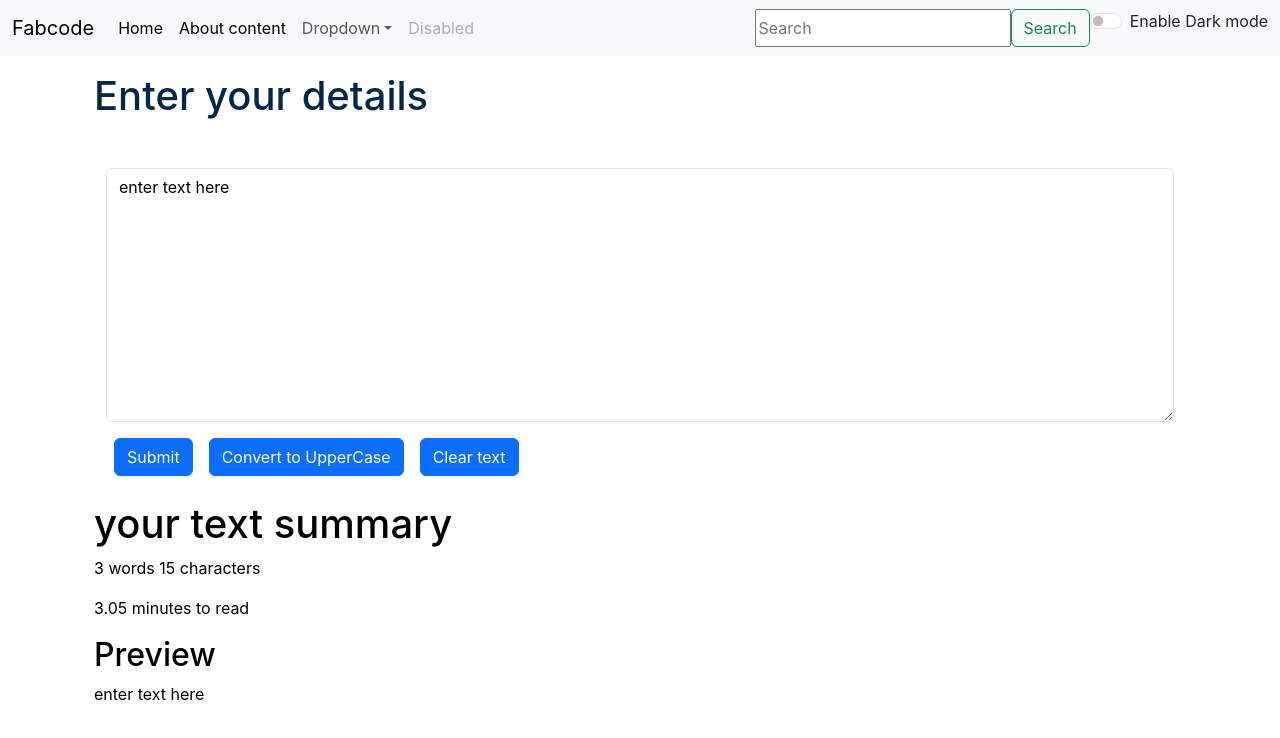
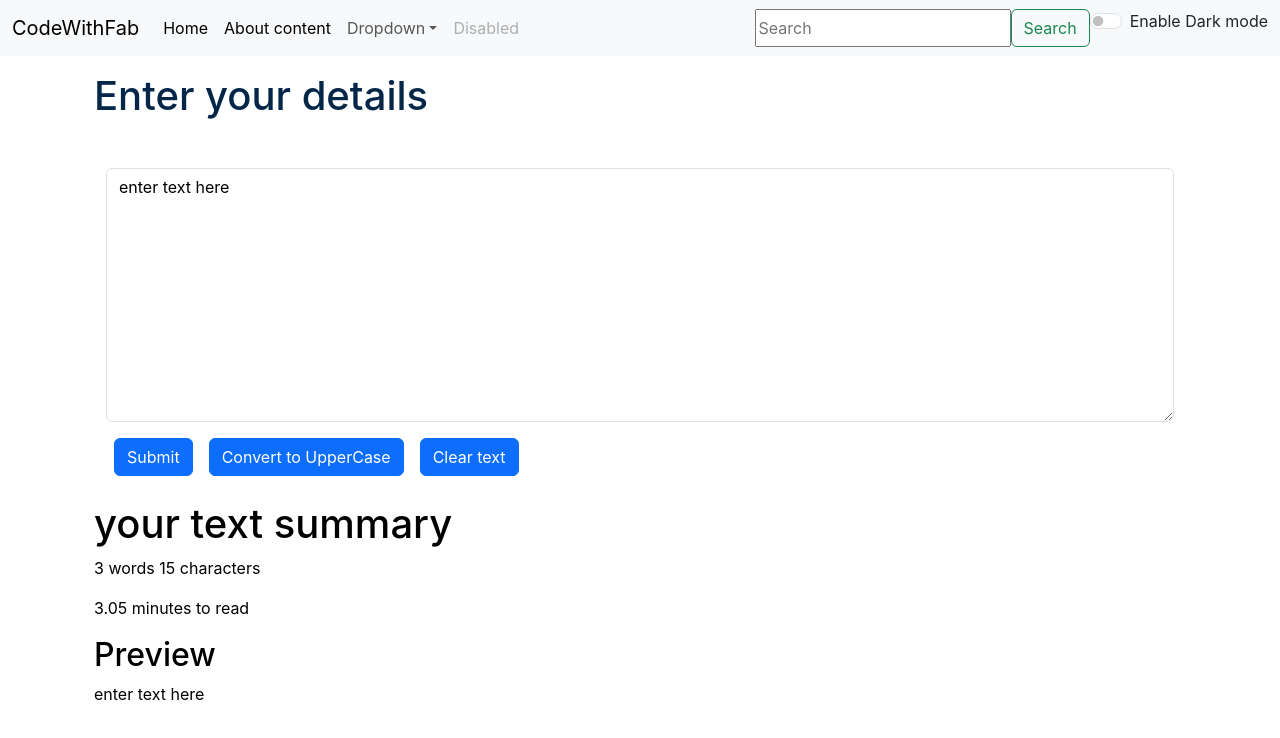
Before and after one commit to FabihaAtique/Learn-React-with-me-, a React (Create React App) app in the folder my_app3/: page / in a window 1280 px wide. Shown: the top 738 px of the page. Built offline with nearby package versions, Linux system fonts and the light colour scheme.

Commit message:
alerts in textform

```diff
--- a/my_app3/src/App.js
+++ b/my_app3/src/App.js
@@ -44,7 +44,7 @@ function App() {
         {/* i can use this component for other projects  */}
         {/* taking props for the title  */}
         <Navbar
-          title="Fabcode"
+          title="CodeWithFab"
           AboutText="About content"
           Mode={Mode}
           togglemode={togglemode}
@@ -54,7 +54,7 @@ function App() {
         <Routes> {/* Use Routes instead of Switch */}
         {/* exact is used so that there is exact matching  */}
             <Route exact path="/about" element={<About />} />
-            <Route exact path="/" element={<Textform heading="Enter your details " Mode={Mode} />} />
+            <Route exact path="/" element={<Textform showAlert={showAlert} heading="Enter your details " Mode={Mode} />} />
         </Routes>
         </div>
       </Router>
--- a/my_app3/src/components/Textform.js
+++ b/my_app3/src/components/Textform.js
@@ -8,6 +8,7 @@ export default function Textform(props) {
         //as text is state variable, it will re render in the page without a need to reload the page
         let newtext = text.toUpperCase();
         settext(newtext);
+        props.showAlert("Converted to Uppercase", "success");
     }
     const handleclearclick = () =>{
       let newtext = ' ';
```
Also changed, not shown: my_app3/src/components/Contact.js (added, +9 -0 lines).
